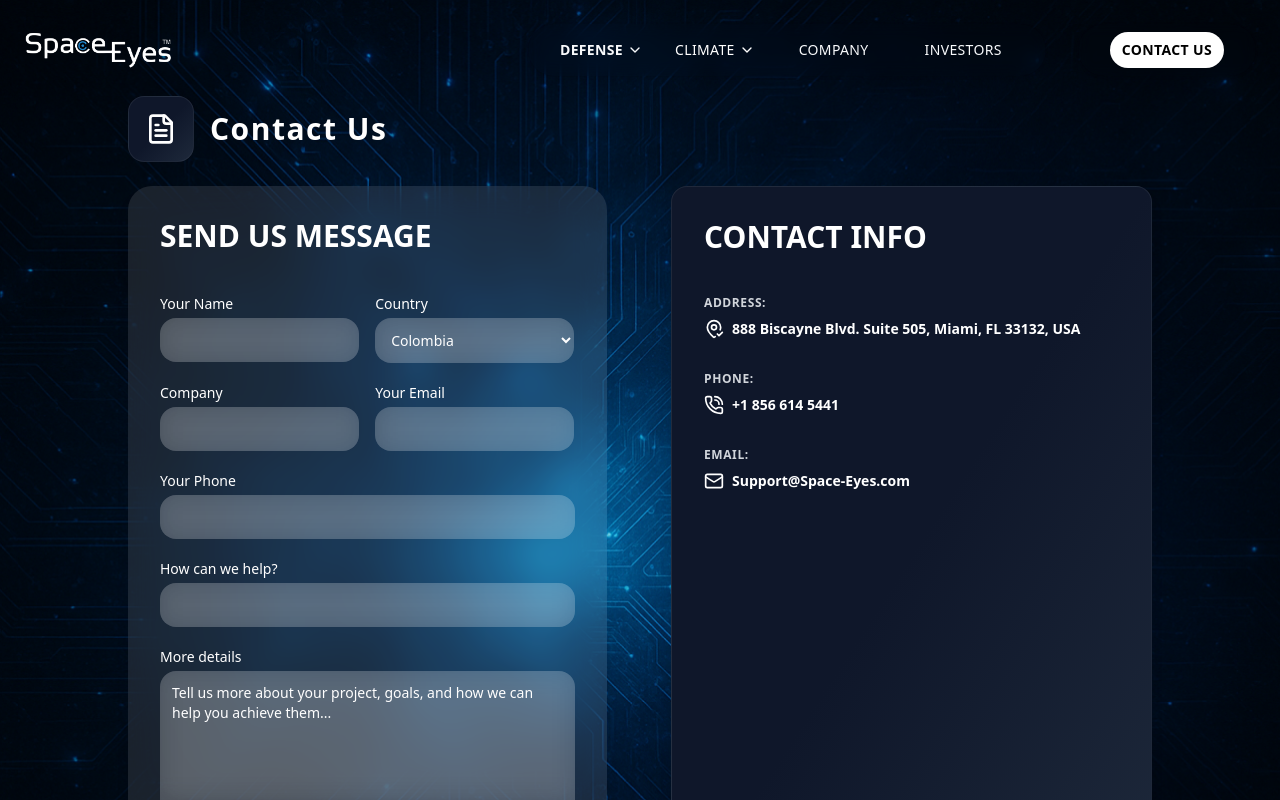
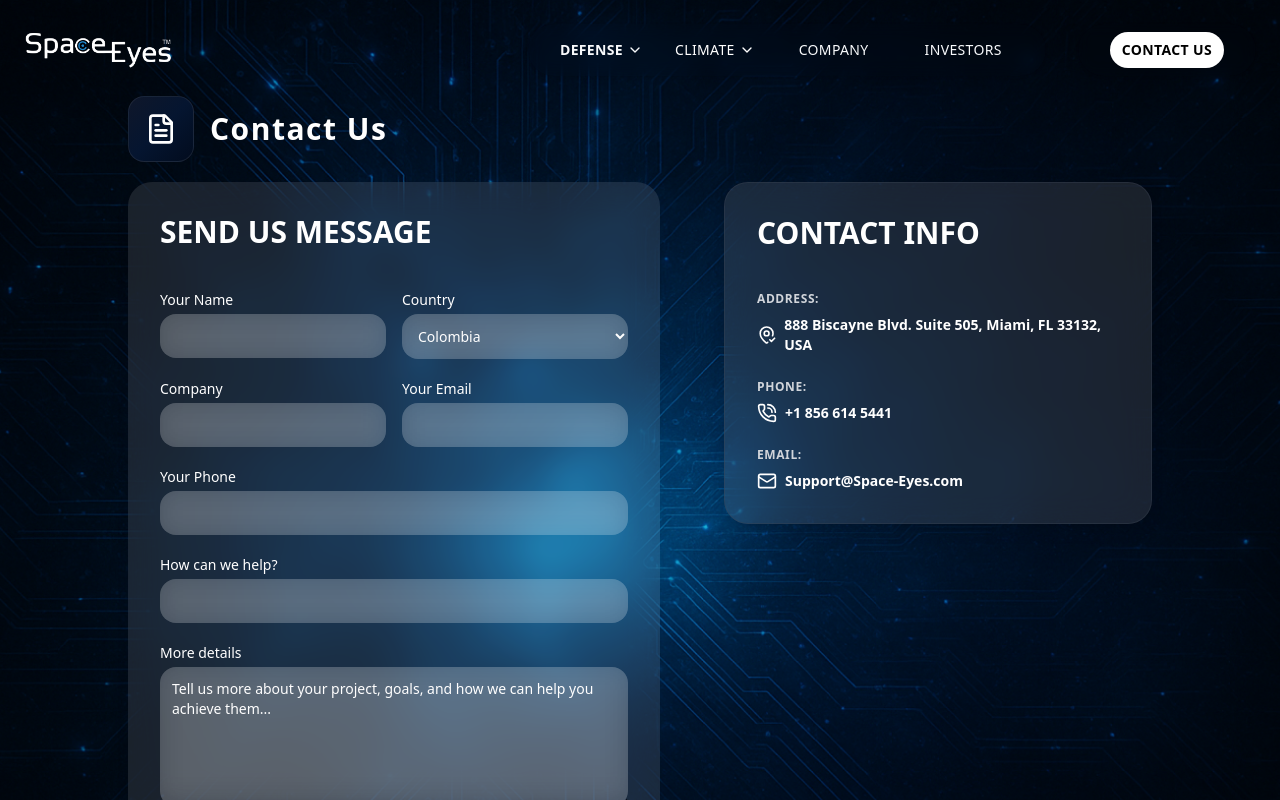
Before and after one commit to Channel-Logistics/landing-page-SpaceEyes, a React (Vite) app: page /contact-us in a window 1280 px wide. Built offline with nearby package versions, Linux system fonts and the light colour scheme.

Commit message:
refactor: new style contact us

```diff
--- a/src/components/pages/usefulLinks/ContactUs.tsx
+++ b/src/components/pages/usefulLinks/ContactUs.tsx
@@ -9,7 +9,7 @@ const ContactUs: React.FC = () => {
       className="relative w-full min-h-screen text-contact-us-text px-6 pt-24 pb-24 bg-cover bg-center bg-no-repeat"
       style={{ backgroundImage: `url(${background})` }}
     >
-      <div className="max-w-5xl mx-auto mb-6 flex items-center gap-4">
+      <div className="max-w-5xl mx-auto mb-5 flex items-center gap-4">
         <div className="p-4 rounded-2xl flex items-center justify-center backdrop-blur-lg border border-contact-us-border bg-gradient-to-br from-contact-us-background-from via-contact-us-background-via to-contact-us-background-to">
           <FileText className="w-8 h-8 text-contact-us-text" />
         </div>
@@ -18,15 +18,15 @@ const ContactUs: React.FC = () => {
         </h1>
       </div>
 
-      <div className="flex flex-col md:flex-row gap-16 max-w-5xl mx-auto w-full items-stretch">
-        <div className="flex-1 backdrop-blur-lg bg-white/10 rounded-3xl p-8 shadow-lg flex flex-col justify-between min-h-[500px]">
+      <div className="flex flex-col md:flex-row gap-16 max-w-5xl mx-auto w-full items-start">
+        <div className="flex-1 backdrop-blur-lg bg-white/10 rounded-3xl p-8 shadow-lg flex flex-col justify-between">
           <div>
             <h2 className="text-3xl font-semibold mb-10 text-contact-us-text">
               SEND US MESSAGE
             </h2>
             <form className="space-y-5 flex-1 flex flex-col justify-between">
-              <div className="flex flex-wrap gap-4">
-                <div className="flex flex-col w-full md:w-[48%]">
+              <div className="flex flex-col md:flex-row md:gap-4 gap-3">
+                <div className="flex flex-col w-full md:w-[49%]">
                   <label className="text-contact-us-text text-sm mb-1">Your Name</label>
                   <input
                     type="text"
@@ -34,7 +34,7 @@ const ContactUs: React.FC = () => {
                   />
                 </div>
 
-                <div className="flex flex-col w-full md:w-[48%]">
+                <div className="flex flex-col w-full md:w-[49%]">
                   <label className="text-contact-us-text text-sm mb-1">Country</label>
                   <select
                     className="backdrop-blur-md bg-contact-us-fields-background rounded-2xl p-3 text-sm focus:outline-none focus:ring-2 focus:ring-contact-us-border text-contact-us-text"
@@ -44,8 +44,8 @@ const ContactUs: React.FC = () => {
                 </div>
               </div>
 
-              <div className="flex flex-wrap gap-4">
-                <div className="flex flex-col w-full md:w-[48%]">
+              <div className="flex flex-col md:flex-row md:gap-4 gap-3">
+                <div className="flex flex-col w-full md:w-[49%]">
                   <label className="text-contact-us-text text-sm mb-1">Company</label>
                   <input
                     type="text"
@@ -53,7 +53,7 @@ const ContactUs: React.FC = () => {
                   />
                 </div>
 
-                <div className="flex flex-col w-full md:w-[48%]">
+                <div className="flex flex-col w-full md:w-[49%]">
                   <label className="text-contact-us-text text-sm mb-1">Your Email</label>
                   <input
                     type="email"
@@ -82,7 +82,7 @@ const ContactUs: React.FC = () => {
                 <label className="text-contact-us-text text-sm mb-1">More details</label>
                 <textarea
                   placeholder="Tell us more about your project, goals, and how we can help you achieve them..."
-                  className="w-full backdrop-blur-md bg-contact-us-fields-background placeholder-contact-us-text rounded-2xl p-3 text-sm focus:outline-none focus:ring-2 focus:ring-contact-us-border text-contact-us-text min-h-[150px]"
+                  className="w-full backdrop-blur-md bg-contact-us-fields-background placeholder-contact-us-text rounded-2xl p-3 text-sm focus:outline-none focus:ring-2 focus:ring-contact-us-border text-contact-us-text h-35"
                 ></textarea>
               </div>
 
@@ -96,30 +96,38 @@ const ContactUs: React.FC = () => {
           </div>
         </div>
 
-        <div className="flex-1 bg-gradient-to-br from-contact-us-background-from via-contact-us-background-via to-contact-us-background-to backdrop-blur-lg rounded-2xl p-8 shadow-lg flex flex-col justify-between min-h-[500px] border border-contact-us-border">
+        <div className="flex-[0.8] h-90 md:h-[90%] backdrop-blur-lg bg-white/10 rounded-3xl p-8 shadow-lg flex flex-col justify-start border border-contact-us-border">
           <div>
             <h2 className="text-3xl font-semibold mb-10 text-contact-us-text">
               CONTACT INFO
             </h2>
             <div className="space-y-5 text-sm text-contact-us-text">
               <div>
-                <p className="text-xs font-semibold mb-2 tracking-wider text-contact-us-title">ADDRESS:</p>
-                <div className="flex items-center gap-2 mb-8">
-                  <MapPinCheck className="w-5 h-5" />
+                <p className="text-xs font-semibold mb-2 tracking-wider text-contact-us-title">
+                  ADDRESS:
+                </p>
+                <div className="flex items-center gap-2 mb-6">
+                  <MapPinCheck className="w-5 h-5 md:h-5 md:w-5" />
                   <p className="font-semibold">
                     888 Biscayne Blvd. Suite 505, Miami, FL 33132, USA
                   </p>
                 </div>
               </div>
+
               <div>
-                <p className="text-xs font-semibold mb-2 tracking-wider text-contact-us-title">PHONE:</p>
-                <div className="flex items-center gap-2 mb-8">
+                <p className="text-xs font-semibold mb-2 tracking-wider text-contact-us-title">
+                  PHONE:
+                </p>
+                <div className="flex items-center gap-2 mb-6">
                   <PhoneCall className="w-5 h-5" />
                   <p className="font-semibold">+1 856 614 5441</p>
                 </div>
               </div>
+
               <div>
-                <p className="text-xs font-semibold mb-2 tracking-wider text-contact-us-title">EMAIL:</p>
+                <p className="text-xs font-semibold mb-2 tracking-wider text-contact-us-title">
+                  EMAIL:
+                </p>
                 <div className="flex items-center gap-2">
                   <Mail className="w-5 h-5" />
                   <p className="font-semibold">Support@Space-Eyes.com</p>
--- a/src/index.css
+++ b/src/index.css
@@ -36,8 +36,8 @@
   --color-contact-us-border: rgba(55, 65, 81, 0.4);
   --color-contact-us-text: #FFFFFF;
   --color-contact-us-background-from: #0f172a;
-  --color-contact-us-background-via: #0f172a;
-  --color-contact-us-background-to: #1e293b;
+  --color-contact-us-background-via: #051530;
+  --color-contact-us-background-to: #020c1e;
   --color-contact-us-fields-background: rgba(255, 255, 255, 0.2);
   --color-contact-us-title: #D1D5DB;
 }
```
Also changed, not shown: 1 other file (tests, documents, lock files or other folders).
